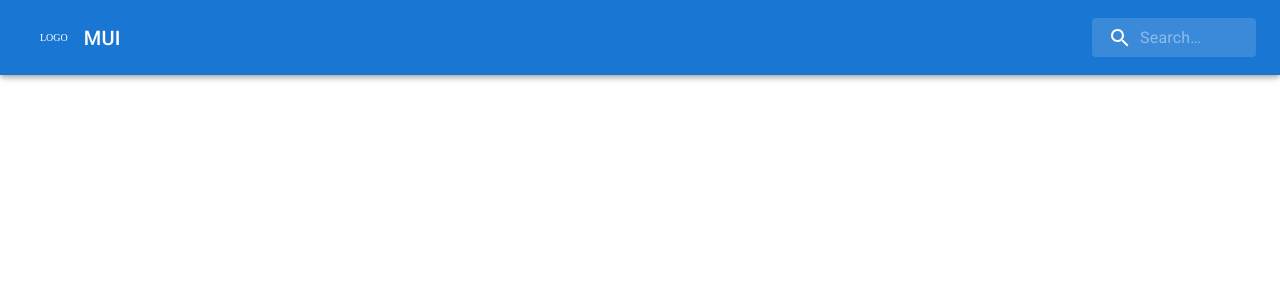
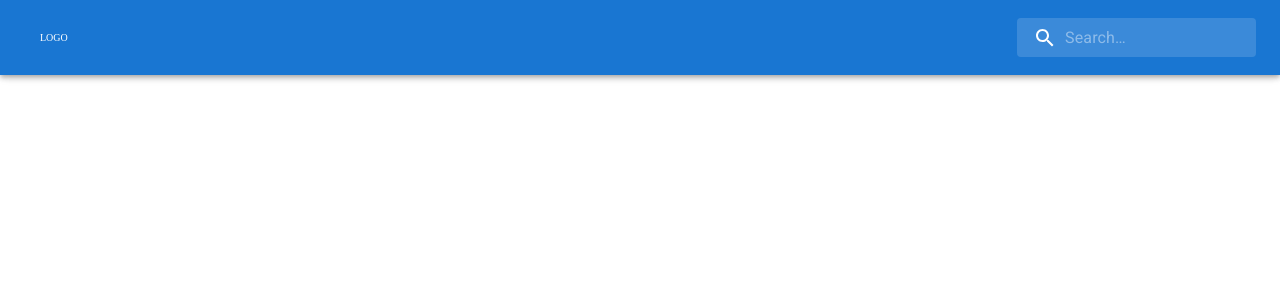
Before and after one commit to chatakeyama/my-menu, a React (Create React App) app: page / in a window 1280 px wide. Shown: the top 300 px of the page. Built offline with nearby package versions, Linux system fonts and the light colour scheme.

Commit message:
feat: remove logo duplicado

```diff
--- a/src/components/SearchBar/SearchBar.tsx
+++ b/src/components/SearchBar/SearchBar.tsx
@@ -63,7 +63,6 @@ export default function SearchAppBar() {
             component="div"
             sx={{ flexGrow: 1, display: { xs: 'none', sm: 'block' } }}
           >
-            MUI
           </Typography>
           <Search>
             <SearchIconWrapper>
```
